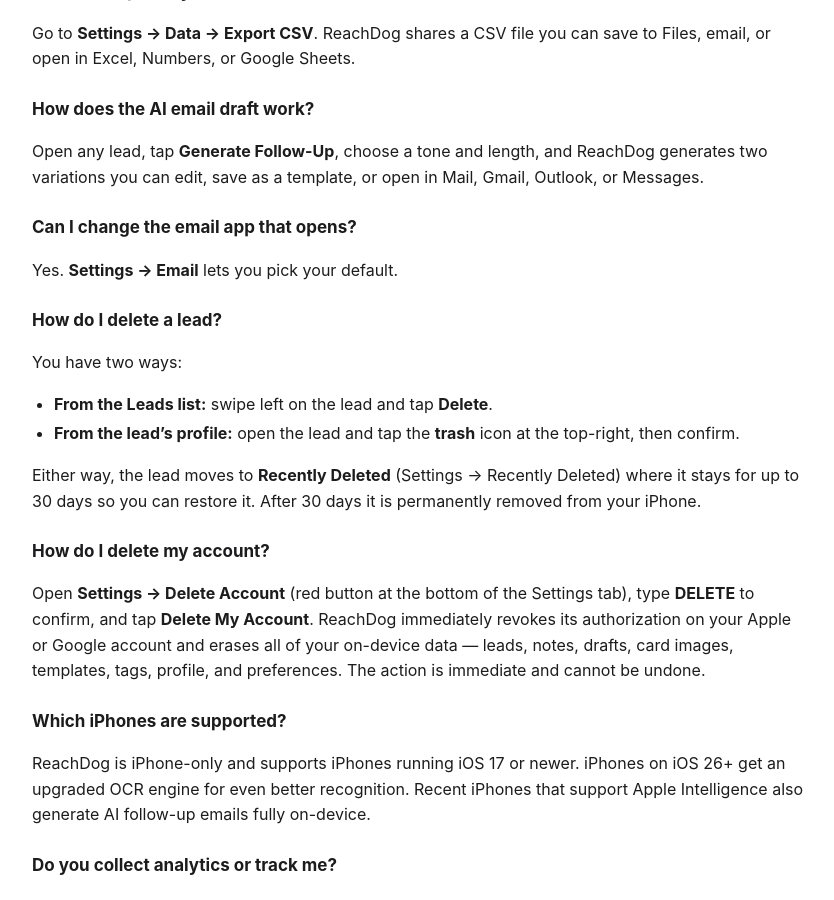
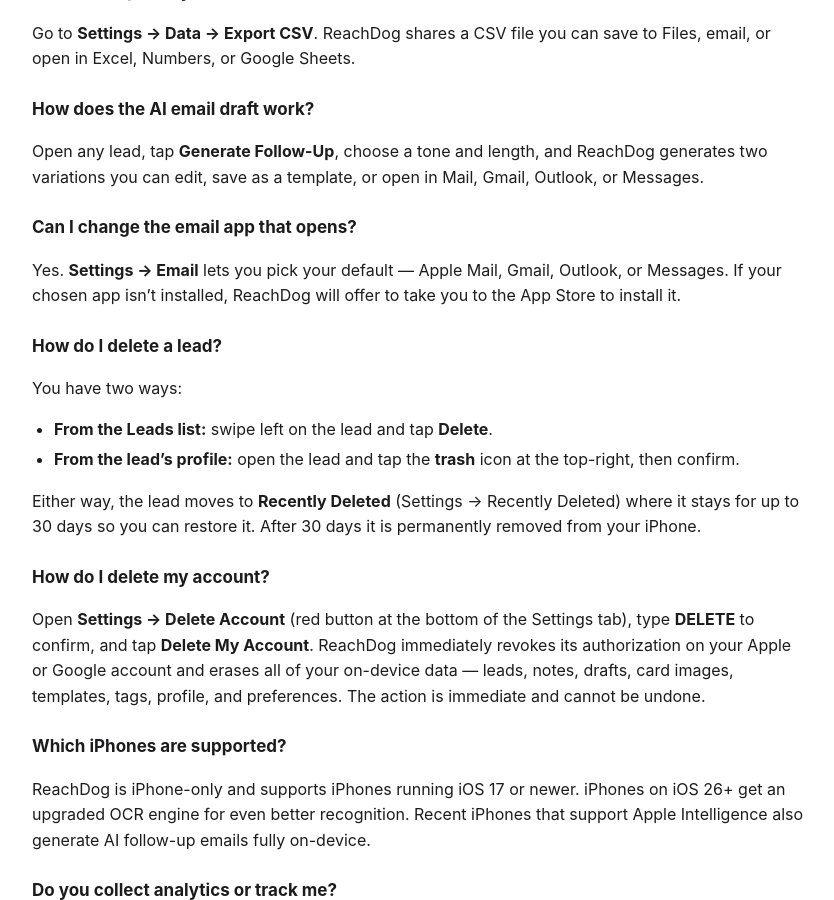
Before and after one commit to biceps1/ReachDogPrivacy-Support, a Jekyll site: the page built from index.md, in a window 1280 px wide and 900 px high, scrolled down 5083 px. Shown: the whole window, without its empty margins (222-1056 px from the left). Built offline with Jekyll 4.4.1, drawn with Linux system fonts in a browser that asks for light colours.

Commit message:
Support FAQ: list Apple Mail, Gmail, Outlook, Messages as default mail options

```diff
--- a/index.md
+++ b/index.md
@@ -166,7 +166,7 @@ Open any lead, tap **Generate Follow-Up**, choose a tone and length, and ReachDo
 
 ### Can I change the email app that opens?
 
-Yes. **Settings → Email** lets you pick your default.
+Yes. **Settings → Email** lets you pick your default — Apple Mail, Gmail, Outlook, or Messages. If your chosen app isn't installed, ReachDog will offer to take you to the App Store to install it.
 
 ### How do I delete a lead?
 
```
